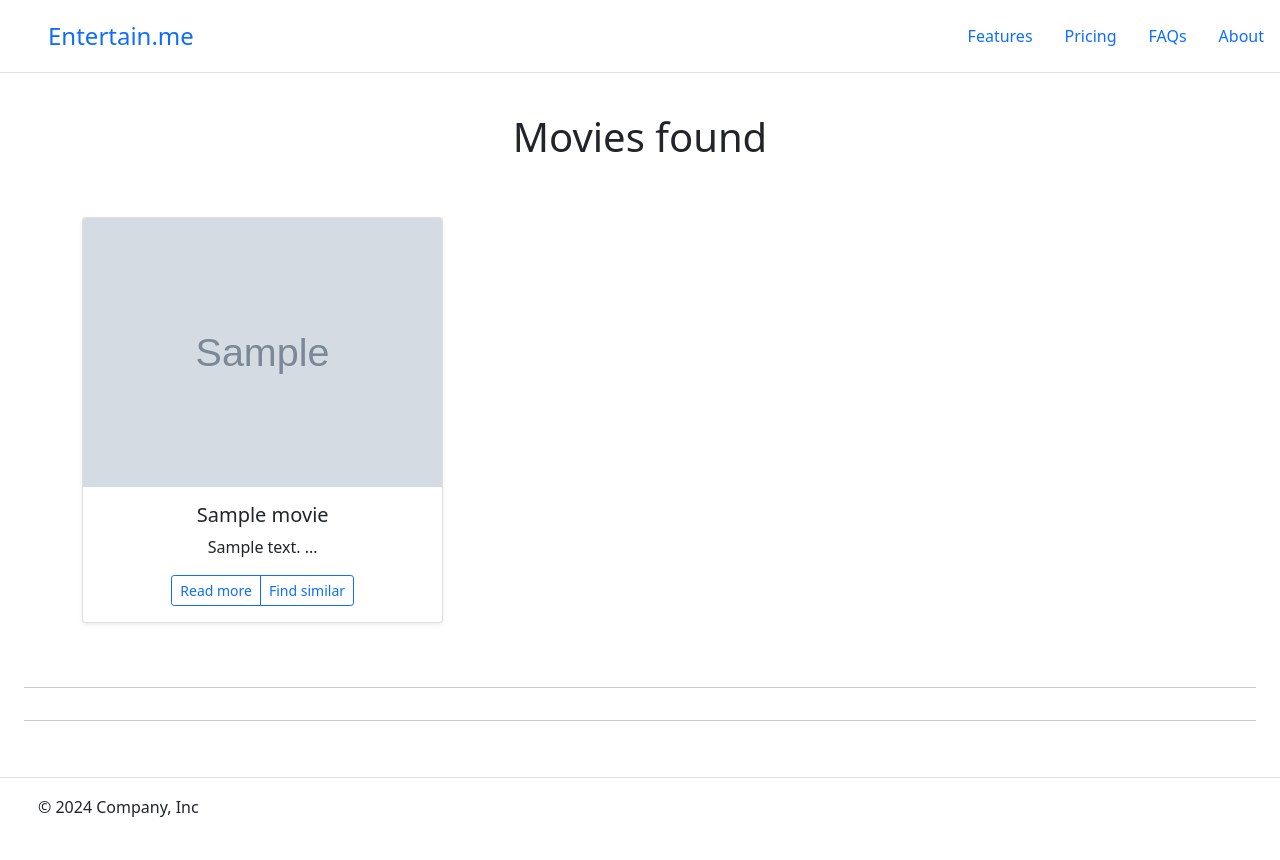
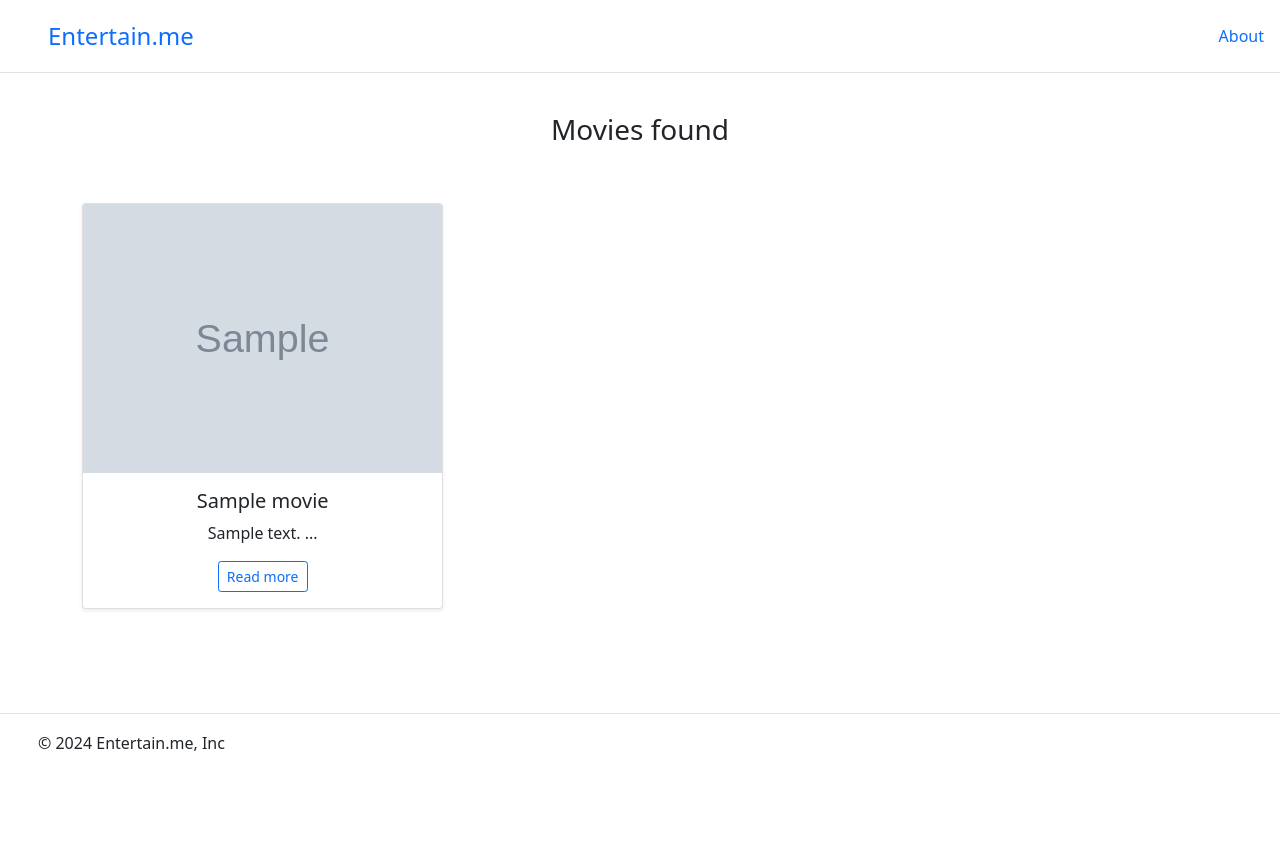
Before and after one commit to varvarapod/entertain-me, a Flask app: template templates/list.html in a window 1280 px wide. After the commit the page ends 751 px from the top, so only its background shows below. Run offline with Flask 2, Linux system fonts and the light colour scheme; the template is opened without the code that fills it: most values are stand-ins (such as "Sample title", 1, 10 or a date in 2020); grey boxes marked "Sample" are stand-in pictures; parts of the project's set-up code (start-up, migrations or seed data) failed here and were passed over; some libraries are stand-ins or nearby versions.

Commit message:
-add logo -add breadcrumbs -fixed buttons

```diff
--- a/app.py
+++ b/app.py
@@ -76,21 +76,11 @@ def favicon():
                                'favicon.ico', mimetype='image/vnd.microsoft.icon')
 
 
-@app.route('/hello', methods=['GET, POST'])
-def hello():
-    name = request.form.get('name')
-
-    if name:
-        print('Request for hello page received with name=%s' % name)
-        return render_template('hello.html', name=name)
-    else:
-        print('Request for hello page received with no name or blank name -- redirecting')
-        return redirect(url_for('index'))
 
 
-@app.route('/test', methods=['GET'])
+@app.route('/about', methods=['GET'])
 def test():
-    return render_template('test.html')
+    return render_template('about.html')
 
 
 # Route for receiving user preferences and providing movie suggestions
@@ -102,7 +92,7 @@ def movielist():
     name = request.form.get('name')
     page = int(request.args.get('page', 1))
     session['page'] = page
-    per_page = 3
+    per_page = 6
 
     if name:
         name = name.lower()
--- a/templates/index.html
+++ b/templates/index.html
@@ -8,15 +8,12 @@
    <body>
      <main>
         <div class="px-4 py-3 my-2 text-center">
-            <img class="d-block mx-auto mb-4" src="{{ url_for('static', filename='images/azure-icon.svg') }}" alt="Azure Logo" width="192" height="192"/>
-            <!-- <img  src="/docs/5.1/assets/brand/bootstrap-logo.svg" alt="" width="72" height="57"> -->
+            <img class="d-block mx-auto mb-4" src="{{ url_for('static', filename='images/chorne.png') }}" alt="Azure Logo" width="192" height="192"/>
             <h1 class="display-6 fw-bold text-primary">Welcome to Entertain.me</h1>
           </div>
         <form method="POST" action="{{url_for('movielist')}}">
             <div class="col-md-6 mx-auto text-center">
                 <label for="name" class="form-label fw-bold fs-5">Could you please tell me your movie name?</label>
-
-                <!-- <p class="lead mb-2">Could you please tell me your name?</p> -->
                 <div class="d-grid gap-2 d-sm-flex justify-content-sm-center align-items-center my-1">
                     <input type="text" class="form-control" id="name" name="name" style="max-width: 256px;">
                   </div>
--- a/templates/list.html
+++ b/templates/list.html
@@ -1,6 +1,6 @@
 <!doctype html>
 <head>
-    <title>Hello Azure - Python Quickstart</title>
+    <title>Entertain.me</title>
     <link rel="stylesheet" href="{{ url_for('static', filename='bootstrap/css/bootstrap.min.css') }}">
     <link rel="shortcut icon" href="{{ url_for('static', filename='favicon.ico') }}">
 </head>
@@ -14,14 +14,11 @@
               </a>
 
               <ul class="nav nav-pills">
-                <li class="nav-item"><a href="#" class="nav-link">Features</a></li>
-                <li class="nav-item"><a href="#" class="nav-link">Pricing</a></li>
-                <li class="nav-item"><a href="#" class="nav-link">FAQs</a></li>
-                <li class="nav-item"><a href="#" class="nav-link">About</a></li>
+                <li class="nav-item"><a href="/about" class="nav-link">About</a></li>
               </ul>
         </header>
         <div class="px-4 py-3 my-2 text-center">
-        <h1>Movies found</h1>
+            <h3>Movies found</h3>
 
         <div class="album py-5 bg-body-tertiary">
           <div class="container">
@@ -37,8 +34,9 @@
                     <p class="card-text">{{ movie.summary[:200] + " ..." }}</p>
                     <div class="d-grid gap-0 d-md-flex justify-content-md-center">
                           <div class="btn-group">
-                            <button type="button" class="btn btn-sm btn-outline-primary">Read more</button>
-                            <button type="button" class="btn btn-sm btn-outline-primary">Find similar</button>
+                            <form action="/movie?id={{ movie.imdb_id }}" method="GET">
+                                <button type="submit" class="btn btn-sm btn-outline-primary">Read more</button>
+                            </form>
                           </div>
                     </div>
 
@@ -50,7 +48,7 @@
             </div>
           </div>
         </div>
-    <hr/>
+
     <div  class="pagination d-grid gap-2 d-md-flex justify-content-md-center">
         {% if page > 1 %}
             <form action="/movielist" method="GET">
@@ -60,7 +58,11 @@
 
         {% for num in range(num_pages) %}
             <form action="/movielist" method="GET">
-                <button type="submit" class="btn btn-outline-primary btn-sm" name="page" value="{{ num +1 }}">{{ num + 1 }}</button>
+                {% if page == num + 1 %}
+                    <button type="submit" class="page-item active btn btn-outline-primary btn-sm" name="page" value="{{ num +1 }}">{{ num + 1 }}</button>
+                {% else %}
+                    <button type="submit" class="btn btn-outline-primary btn-sm" name="page" value="{{ num +1 }}">{{ num + 1 }}</button>
+                {% endif %}
             </form>
         {% endfor %}
 
@@ -70,13 +72,7 @@
             </form>
         {% endif %}
     </div>
-    <hr/>
 
-<!--    <script>-->
-<!--        function openPoster(imageUrl) {-->
-<!--            window.open(imageUrl, 'Movie Poster', 'width=500,height=700');-->
-<!--        }-->
-<!--    </script>-->
     <p></p>
     <p></p>
     <p></p>
@@ -87,7 +83,7 @@
           <a href="/" class="mb-3 me-2 mb-md-0 text-body-secondary text-decoration-none lh-1">
             <svg class="bi" width="30" height="24"><use xlink:href="#bootstrap"></use></svg>
           </a>
-          <span class="mb-3 mb-md-0 text-body-secondary">© 2024 Company, Inc</span>
+          <span class="mb-3 mb-md-0 text-body-secondary">© 2024 Entertain.me, Inc</span>
         </div>
 
         <ul class="nav col-md-4 justify-content-end list-unstyled d-flex">
```
Also changed, not shown: templates/about.html (added, +10 -0 lines), templates/movie.html (+11 -3 lines), static/favicon.ico, static/images/chorne.png (added).
